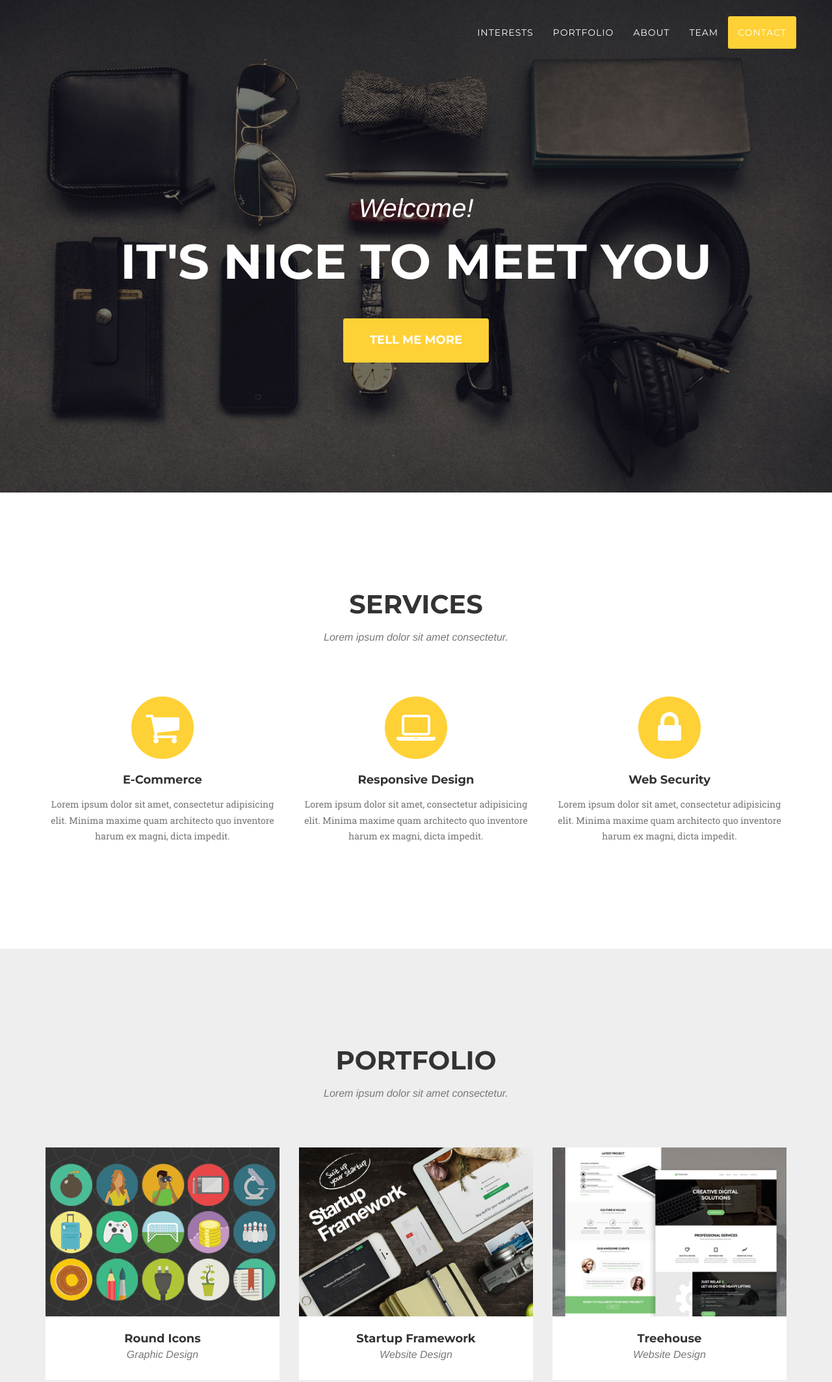
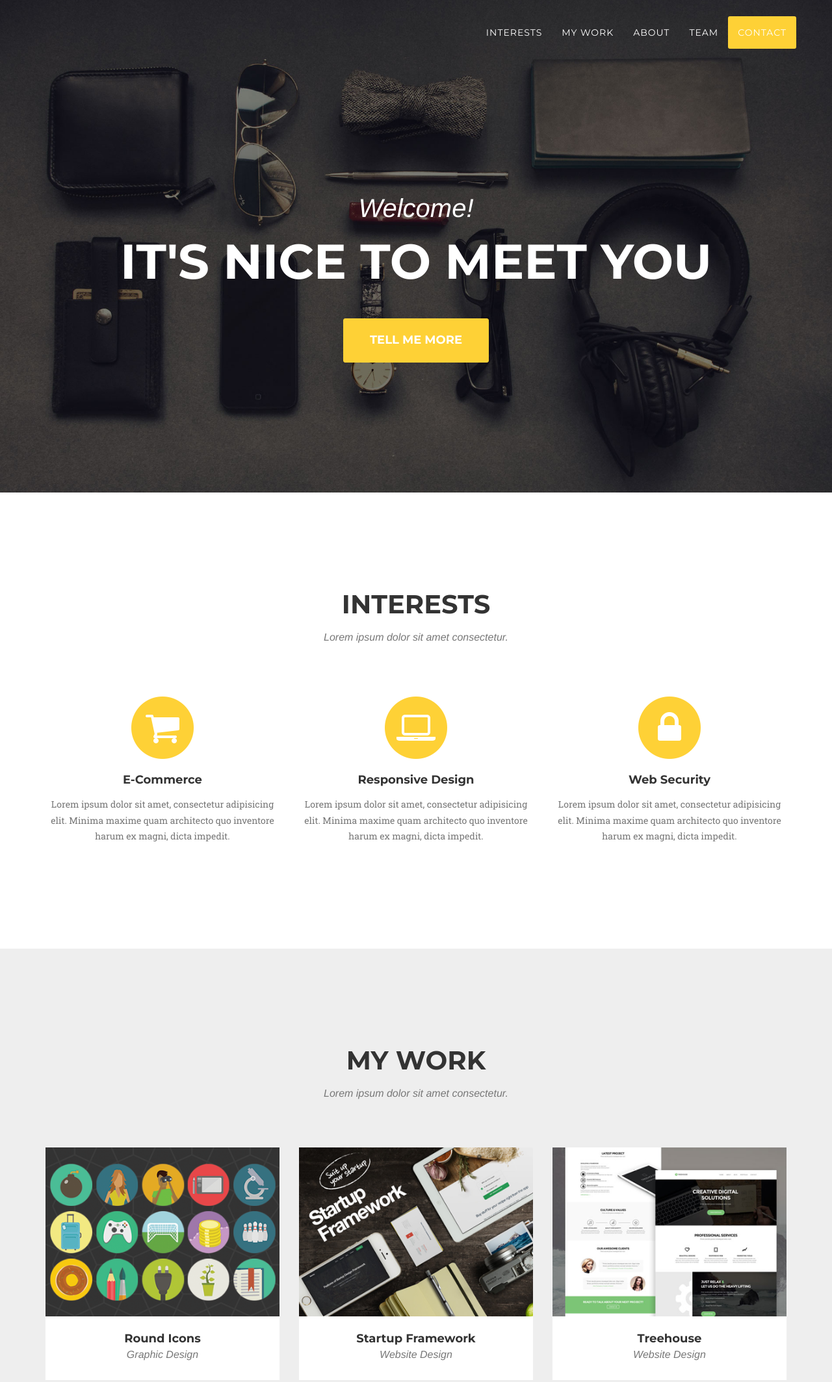
Before and after one commit to brandtoliver/brandtoliver.github.io, a website: page index.html in a window 1280 px wide. Shown: the top 2127 px of the page at 65% size. Drawn offline with nearby package versions, Linux system fonts and the light colour scheme; a web font is replaced by a local one.

Commit message:
Changes 2

```diff
--- a/index.html
+++ b/index.html
@@ -55,7 +55,7 @@
                         <a class="page-scroll" href="#services">Interests</a>
                     </li>
                     <li>
-                        <a class="page-scroll" href="#portfolio">Portfolio</a>
+                        <a class="page-scroll" href="#portfolio">My work</a>
                     </li>
                     <li>
                         <a class="page-scroll" href="#about">About</a>
@@ -89,7 +89,7 @@
         <div class="container">
             <div class="row">
                 <div class="col-lg-12 text-center">
-                    <h2 class="section-heading">Services</h2>
+                    <h2 class="section-heading">Interests</h2>
                     <h3 class="section-subheading text-muted">Lorem ipsum dolor sit amet consectetur.</h3>
                 </div>
             </div>
@@ -127,7 +127,7 @@
         <div class="container">
             <div class="row">
                 <div class="col-lg-12 text-center">
-                    <h2 class="section-heading">Portfolio</h2>
+                    <h2 class="section-heading">My work</h2>
                     <h3 class="section-subheading text-muted">Lorem ipsum dolor sit amet consectetur.</h3>
                 </div>
             </div>
@@ -442,7 +442,7 @@
         <div class="container">
             <div class="row">
                 <div class="col-md-4">
-                    <span class="copyright">Copyright &copy; Your Website 2016</span>
+                    <span class="copyright">Copyright &copy; Oliver Brandt 2016</span>
                 </div>
                 <div class="col-md-4">
                     <ul class="list-inline social-buttons">
```
